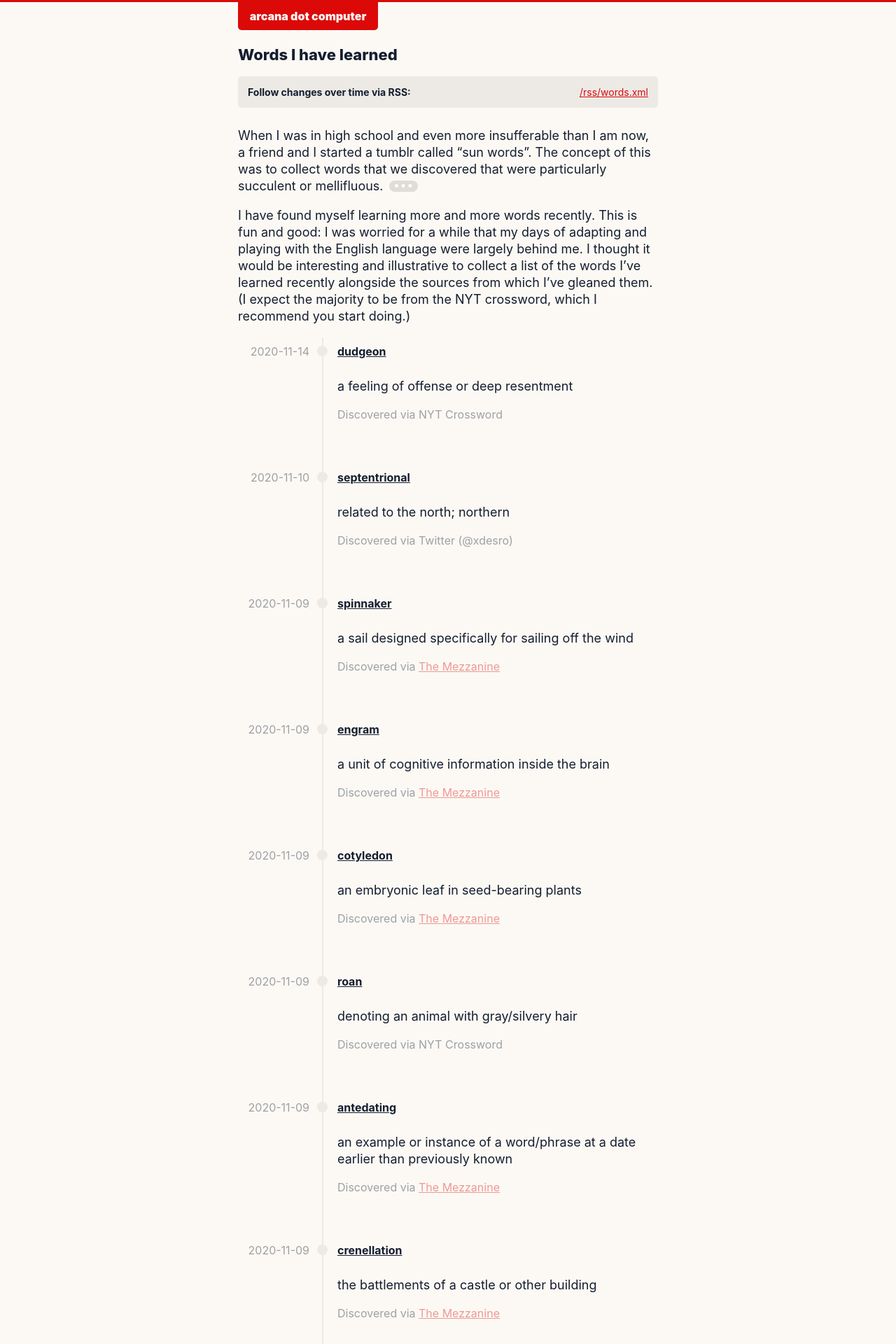
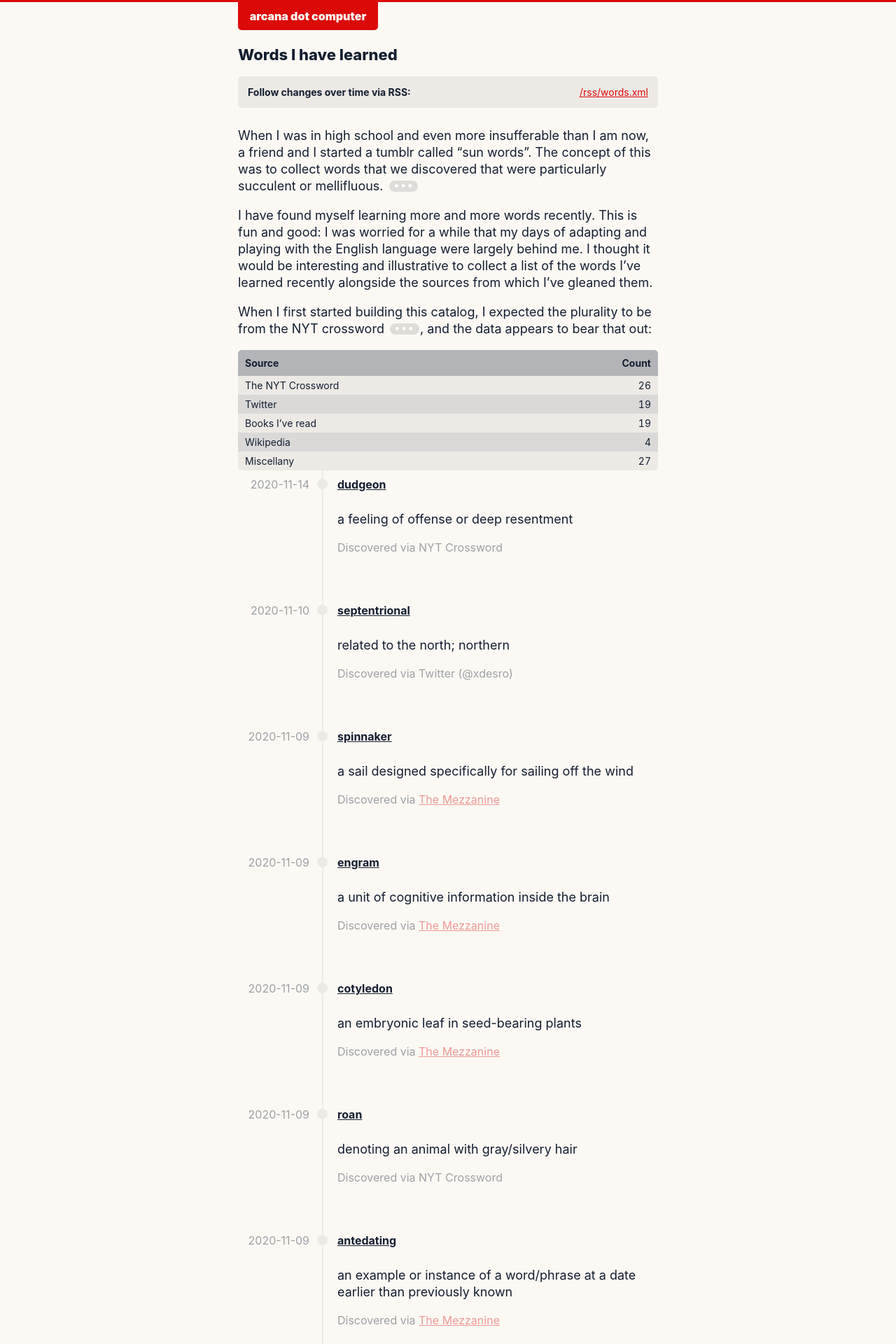
Before and after one commit to jmduke/arcana.computer, a Jekyll site: the page built from writing/_catalogs/words.md, in a window 1280 px wide. Shown: the top 1920 px of the page at 70% size. Built offline with Jekyll 4.4.1, drawn with Linux system fonts in a browser that asks for light colours; comment, search, counter and statistics services are not loaded.

Commit message:
More tweaks

```diff
--- a/writing/_catalogs/words.md
+++ b/writing/_catalogs/words.md
@@ -7,7 +7,43 @@ image: /assets/img/share/words.png
 
 When I was in high school and even more insufferable than I am now, a friend and I started a tumblr called "sun words".  The concept of this was to collect words that we discovered that were particularly succulent or mellifluous. [^1]
 
-I have found myself learning more and more words recently.  This is fun and good: I was worried for a while that my days of adapting and playing with the English language were largely behind me.  I thought it would be interesting and illustrative to collect a list of the words I've learned recently alongside the sources from which I've gleaned them. (I expect the majority to be from the NYT crossword, which I recommend you start doing.)
+I have found myself learning more and more words recently.  This is fun and good: I was worried for a while that my days of adapting and playing with the English language were largely behind me.  I thought it would be interesting and illustrative to collect a list of the words I've learned recently alongside the sources from which I've gleaned them.
+
+When I first started building this catalog, I expected the plurality to be from the NYT crossword [^2], and the data appears to bear that out:
+
+<style>
+th:last-child, td:last-child  {
+  text-align: right;
+  font-variant: tabular-nums;
+}
+</style>
+
+{% assign nyt = 0 %}
+{% assign twitter = 0 %}
+{% assign books = 0 %}
+{% assign wikipedia = 0 %}
+{% assign miscellany = 0 %}
+{% for c in site.data.words %}
+{% if c.source contains "NYT" %}
+{% assign nyt = nyt | plus: 1 %}
+{% elsif c.source contains "Twitter" %}
+{% assign twitter = twitter | plus: 1 %}
+{% elsif c.source contains "Wikipedia" %}
+{% assign wikipedia = wikipedia | plus: 1 %}
+{% elsif c.content[0].type contains "Book" %}
+{% assign books = books | plus: 1 %}
+{% else %}
+{% assign miscellany = miscellany | plus: 1 %}
+{% endif %}
+{% endfor %}
+
+| Source | Count |
+|---|----|
+| The NYT Crossword | {{ nyt }} |
+| Twitter | {{ twitter }} |
+| Books I've read | {{ books }} |
+| Wikipedia | {{ wikipedia }} |
+| Miscellany | {{ miscellany }} |
 
 <style>
 .tabular-content-item {
```
Also changed, not shown: other parts of writing/_catalogs/words.md (+1 -0 lines), writing/_catalogs/books.md (+3 -1 lines), writing/_catalogs/movies.md (+4 -0 lines), writing/_miscellany/how-to-write-newsletters.md (+1 -1 lines), writing/_miscellany/this-site.md (+3 -1 lines).
